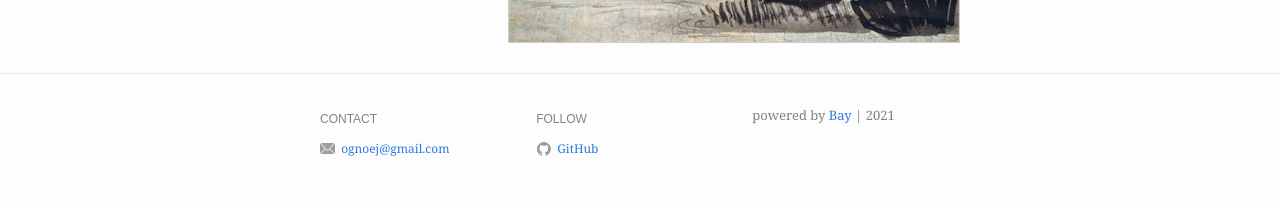
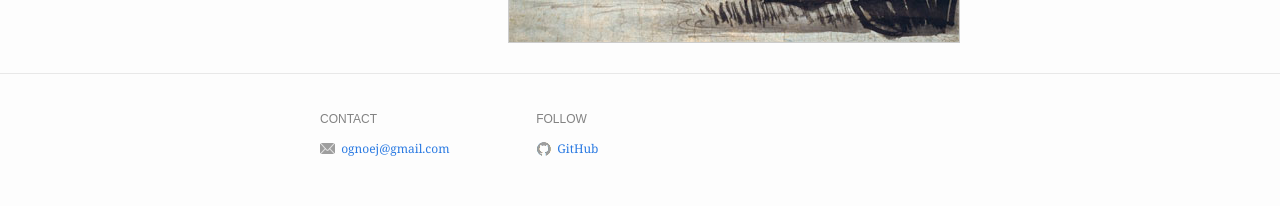
Before and after one commit to ognoej/Old_ognoej.github.io, a Jekyll site: the page built from index.md, in a window 1280 px wide. Shown: the part 812-1018 px from the top of the page. Built offline with Jekyll 4.4.1, drawn with Linux system fonts in a browser that asks for light colours.

Commit message:
powered deleted

```diff
--- a/_includes/footer.html
+++ b/_includes/footer.html
@@ -49,14 +49,6 @@
 
         {% endfor %}
       </div>
-
-      {% if site.footer.show_powered_by == true %}
-        <div class="footer-col footer-col-3 powered-by">
-          <p>
-            powered by <a href="https://github.com/eliottvincent/bay">Bay</a> | {{ 'now' | date: "%Y" }}
-          </p>
-        </div>
-      {% endif %}
     </div>
   </div>
 </footer>
```
